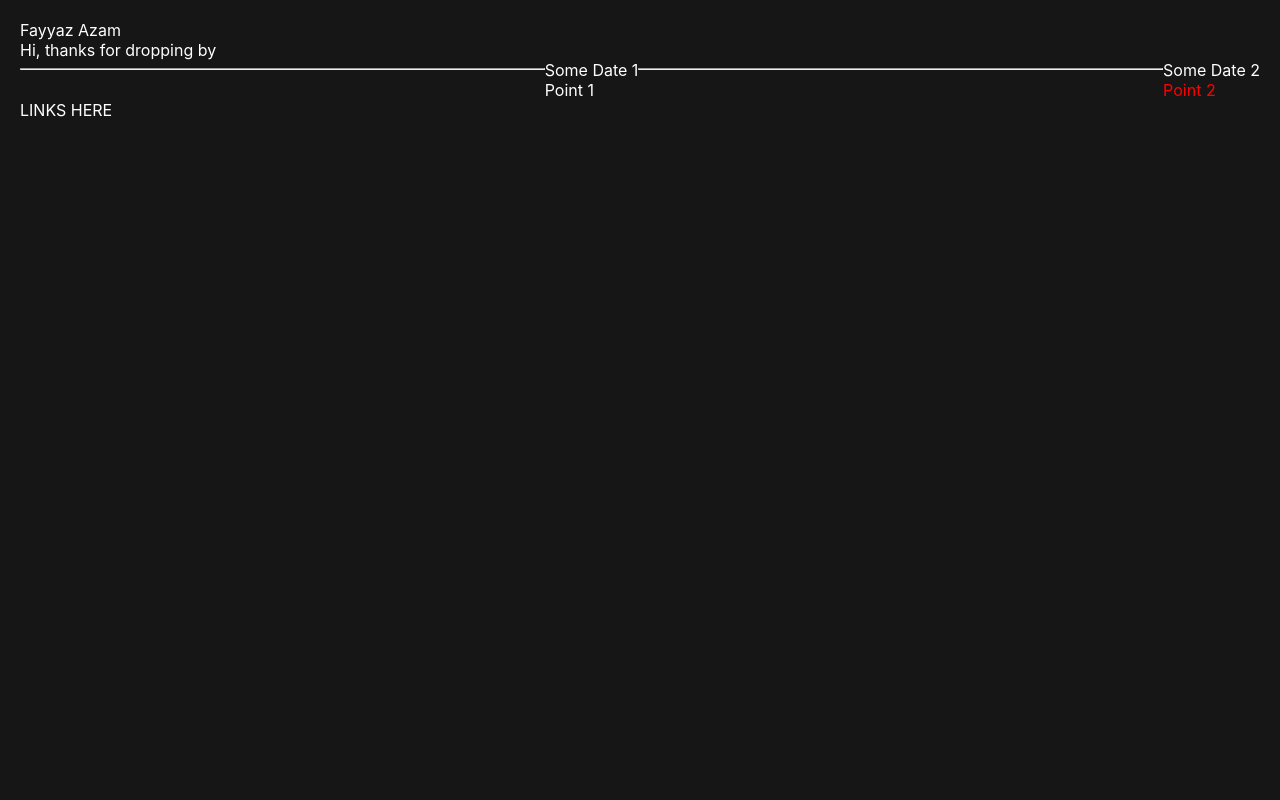
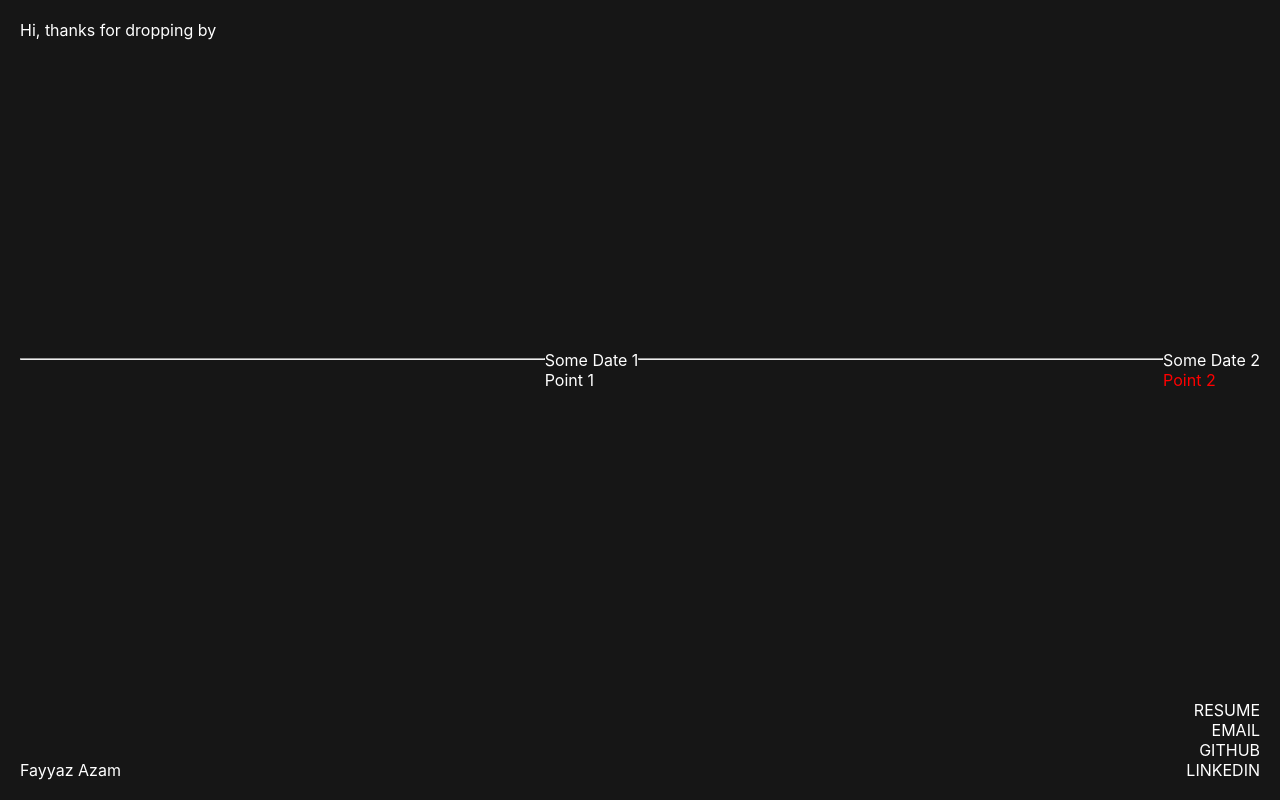
Before and after one commit to fayyazazam/fayyazazam.com, a React (Vite) app: page / in a window 1280 px wide. Built offline with nearby package versions, Linux system fonts and the light colour scheme.

Commit message:
Some styling tweaks and structuring

```diff
--- a/src/App.tsx
+++ b/src/App.tsx
@@ -22,7 +22,6 @@ const App = () => {
   return (
     <div className={block()}>
       <Tilt className={element('tilt')}>
-        <div className={element('header')}>Fayyaz Azam</div>
         <div className={element('body')}>Hi, thanks for dropping by</div>
         <Timeline>
           {points.map((p, index) => {
@@ -39,7 +38,15 @@ const App = () => {
             );
           })}
         </Timeline>
-        <div className={element('footer')}>LINKS HERE</div>
+        <div className={element('footer')}>
+          <div className={element('footer-name')}>Fayyaz Azam</div>
+          <div className={element('footer-links')}>
+            <div>RESUME</div>
+            <div>EMAIL</div>
+            <div>GITHUB</div>
+            <div>LINKEDIN</div>
+          </div>
+        </div>
       </Tilt>
     </div>
   );
--- a/src/components/Timeline/css/Timeline.scss
+++ b/src/components/Timeline/css/Timeline.scss
@@ -1,4 +1,5 @@
 .timeline {
   display: flex;
   width: 100%;
+  margin-top: auto;
 }
--- a/src/css/App.scss
+++ b/src/css/App.scss
@@ -7,6 +7,7 @@ body {
 }
 
 .app {
+  display: flex;
   width: 100vw;
   height: 100vh;
   background-color: #161616;
@@ -16,9 +17,24 @@ body {
   overflow: hidden;
 }
 
+.app__header {
+  margin-top: auto;
+}
+
 .app__tilt {
   display: flex;
   flex-direction: column;
   margin: 20px;
-  height: 100%;
+  width: 100%;
 }
+
+.app__footer {
+  display: flex;
+  margin-top: auto;
+  align-items: flex-end;
+}
+
+.app__footer-links {
+  margin-left: auto;
+  text-align: right;
+}
```
Also changed, not shown: 8 other files (tests, documents, lock files or other folders).
